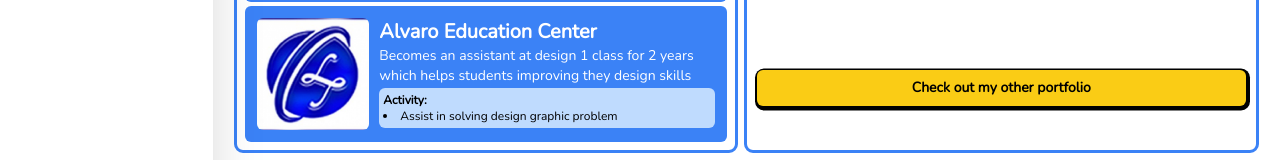
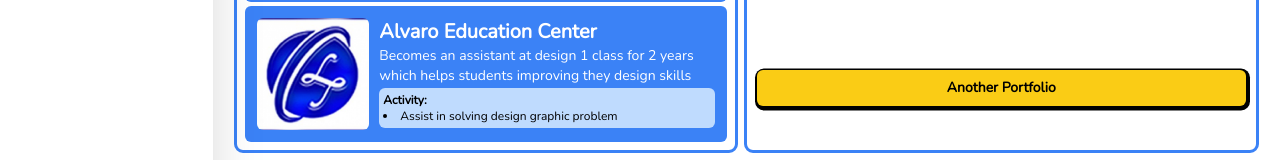
Before and after one commit to MustankLee/ORIC, a React (Create React App) app: page /Oric/about in a window 1280 px wide. Shown: the part 396-556 px from the top of the page. Built offline with nearby package versions, Linux system fonts and the light colour scheme.

Commit message:
Portolio

```diff
--- a/src/components/GeneralContent/About/About.js
+++ b/src/components/GeneralContent/About/About.js
@@ -68,7 +68,7 @@ export default function About() {
             className="w-full cursor-pointer mt-14 mb-4" target="_blank"
           >
             <p className="text-center p-2 rounded-md btn-shdow font-semibold bg-white">
-              Check out my other portfolio
+              Another Portfolio
             </p>
           </a>
           </div>
```
